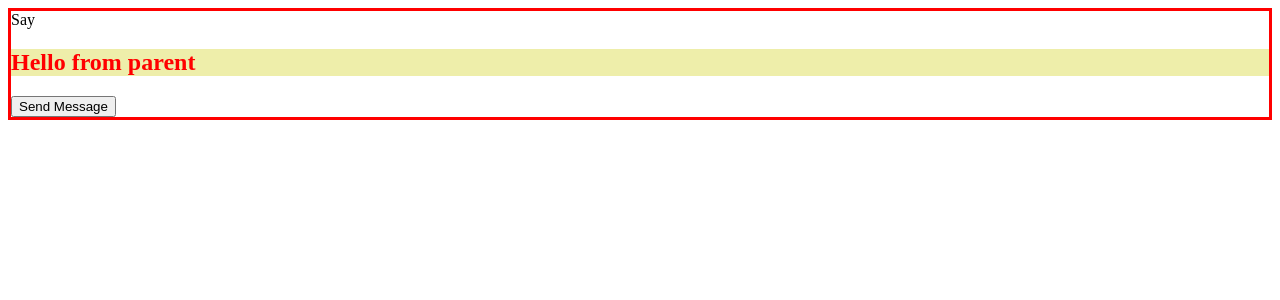
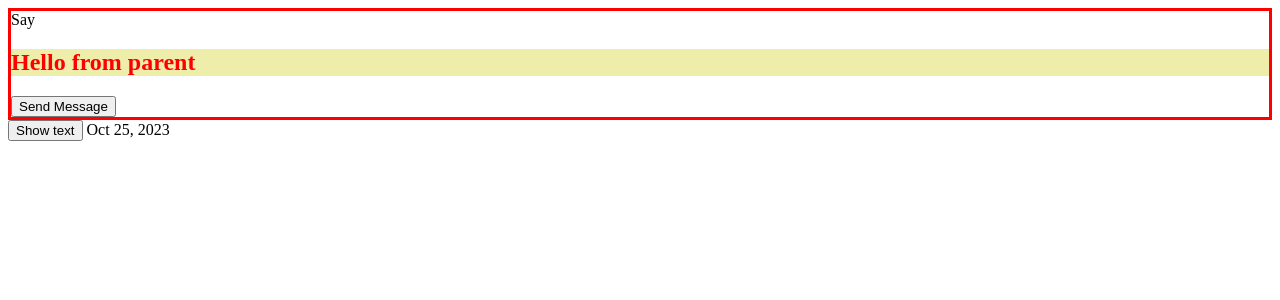
Before and after one commit to samade123/angular-my-first-project, an Angular app: page / in a window 1280 px wide. Shown: the top 300 px of the page. Built offline with nearby package versions, Linux system fonts and the light colour scheme.

Commit message:
angular pipes e.g. date pipe

```diff
--- a/src/app/app.component.html
+++ b/src/app/app.component.html
@@ -1,2 +1,6 @@
 <!-- <app-hello-world></app-hello-world> -->
 <app-parent></app-parent>
+<button (click)="toggleText()">Show text</button>
+{{showText}}
+{{todaysDate | date}}
+<!--angular pipes can be created with ng g p --pipe-name-- -->
--- a/src/app/app.component.ts
+++ b/src/app/app.component.ts
@@ -9,19 +9,6 @@ import { Component, OnInit, OnDestroy, ViewEncapsulation } from '@angular/core';
 // export class AppComponent implements OnInit, OnDestroy {
   export class AppComponent {
 
-  title = 'my-first-project';
-  intervalSub: ReturnType<typeof setInterval>;
-
-  // ngOnInit(): void {
-  //     this.intervalSub = setInterval(()=> {
-  //       console.log("Hello from ngOnInint")
-  //     }, 1000)
-  // }
-
-  // ngOnDestroy(): void {
-  //     if(this.intervalSub){
-  //       clearInterval(this.intervalSub)
-  //     }
-  // }
+  todaysDate = new Date();
 
 }
```
